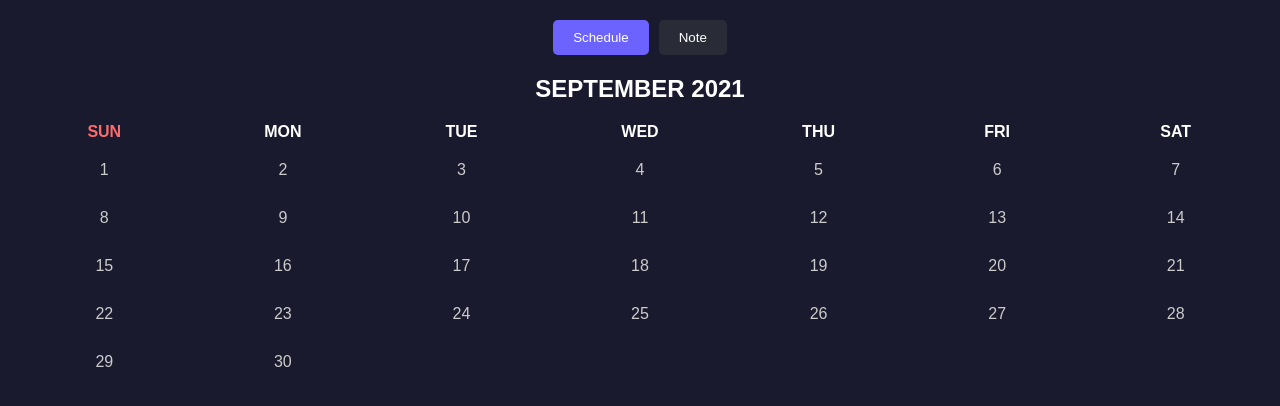
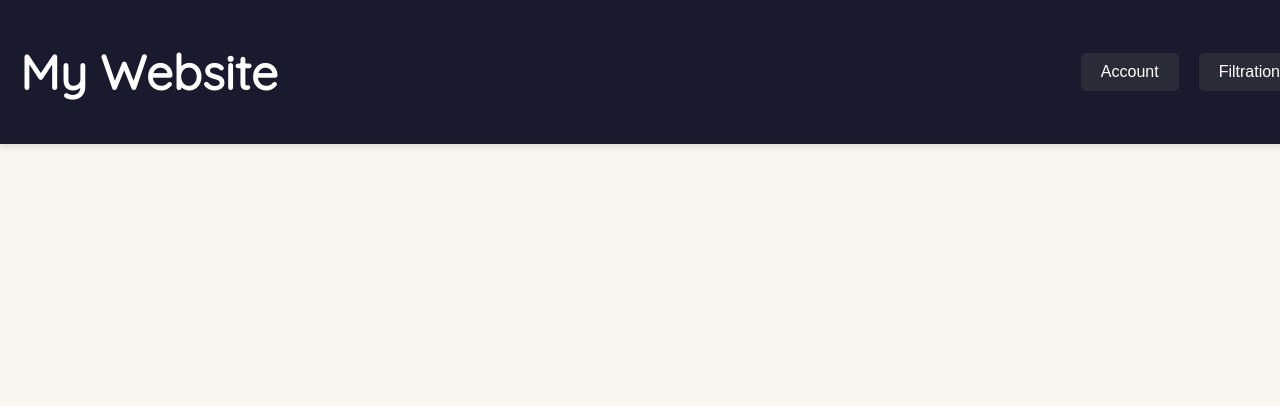
Before and after one commit to Sammany1/Traskio, a Next.js app in the folder frontend/my-app/: page / in a window 1280 px wide. Shown: the top 406 px of the page. Built offline with nearby package versions, Linux system fonts and the light colour scheme.

Commit message:
Made the header

```diff
--- a/frontend/my-app/package.json
+++ b/frontend/my-app/package.json
@@ -9,9 +9,9 @@
     "lint": "next lint"
   },
   "dependencies": {
-    "next": "^15.0.3",
-    "react": "^19.0.0-rc-66855b96-20241106",
-    "react-dom": "^19.0.0-rc-66855b96-20241106"
+    "next": "^15.0.4",
+    "react": "^19.0.0",
+    "react-dom": "^19.0.0"
   },
   "devDependencies": {
     "@types/node": "^20",
--- a/frontend/my-app/src/app/page.module.css
+++ b/frontend/my-app/src/app/page.module.css
@@ -115,8 +115,6 @@ a.secondary {
 .footer img {
   flex-shrink: 0;
 }
-
-/* Enable hover only on non-touch devices */
 @media (hover: hover) and (pointer: fine) {
   a.primary:hover {
     background: var(--button-primary-hover);
--- a/frontend/my-app/src/app/page.tsx
+++ b/frontend/my-app/src/app/page.tsx
@@ -1,10 +1,13 @@
 'use client';
-import React from "react";
-import Page2 from '../pages/Home/Page2';
+import React from 'react';
+import Header from '@/pages/Home/Header';
+import { BrowserRouter } from 'react-router-dom';
 
 const App = () => {
     return (
-        <Page2 />
+        <BrowserRouter>
+            <Header />
+        </BrowserRouter>
     );
 };
 
--- /dev/null
+++ b/frontend/my-app/src/pages/Home/Header.css
@@ -0,0 +1,73 @@
+.header {
+    position: fixed;
+    top: 0;
+    left: 0;
+    width: 100%;
+    background-color: #1a1a2e;
+    color: white;
+    display: flex;
+    justify-content: space-between;
+    align-items: center;
+    padding: 10px 20px;
+    box-shadow: 0 4px 6px rgba(0, 0, 0, 0.1);
+    z-index: 1000;
+  }
+
+  .logo {
+    cursor: pointer;
+    font-size: 1.5rem;
+    font-weight: bold;
+  }
+
+  .dropdown-container {
+    display: flex;
+    gap: 20px;
+  }
+  .dropdown {
+    position: relative;
+  }
+
+  .dropbtn {
+    background-color: #292b37;
+    color: white;
+    border: none;
+    padding: 10px 20px;
+    border-radius: 5px;
+    cursor: pointer;
+    font-size: 1rem;
+    transition: background-color 0.3s ease;
+  }
+
+  .dropbtn:hover {
+    background-color: #6c63ff;
+  }
+
+  .dropdown-content {
+    display: none;
+    position: absolute;
+    top: 100%;
+    left: 0;
+    background-color: #292b37;
+    box-shadow: 0 4px 6px rgba(0, 0, 0, 0.1);
+    min-width: 150px;
+    border-radius: 5px;
+    overflow: hidden;
+    z-index: 1000;
+  }
+
+  .dropdown-content span {
+    display: block;
+    padding: 10px 15px;
+    color: white;
+    text-decoration: none;
+    cursor: pointer;
+    font-size: 1rem;
+    transition: background-color 0.3s ease;
+  }
+
+  .dropdown-content span:hover {
+    background-color: #6c63ff;
+  }
+  .dropdown:hover .dropdown-content {
+    display: block;
+  }
--- /dev/null
+++ b/frontend/my-app/src/pages/Home/Header.jsx
@@ -0,0 +1,46 @@
+import React from "react";
+import { useNavigate } from "react-router-dom";
+import "./Header.css";
+
+const Header = () => {
+  const navigate = useNavigate();
+
+  const handleAccountSelection = (option) => {
+    if (option === "profile") navigate("/profile");
+    if (option === "logout") navigate("/");
+  };
+
+  const handleFiltrationSelection = (filter) => {
+    console.log(`Selected filter: ${filter}`);
+  };
+
+  return (
+    <header className="header">
+      <div className="logo" onClick={() => navigate("/")}>
+        <h1>My Website</h1>
+      </div>
+      <div className="dropdown-container">
+        {/* Account Dropdown */}
+        <div className="dropdown">
+          <button className="dropbtn">Account</button>
+          <div className="dropdown-content">
+            <span onClick={() => handleAccountSelection("profile")}>My Profile</span>
+            <span onClick={() => handleAccountSelection("logout")}>Logout</span>
+          </div>
+        </div>
+
+        {/* Filtration Dropdown */}
+        <div className="dropdown">
+          <button className="dropbtn">Filtration</button>
+          <div className="dropdown-content">
+            <span onClick={() => handleFiltrationSelection("filter1")}>Filter 1</span>
+            <span onClick={() => handleFiltrationSelection("filter2")}>Filter 2</span>
+            <span onClick={() => handleFiltrationSelection("filter3")}>Filter 3</span>
+          </div>
+        </div>
+      </div>
+    </header>
+  );
+};
+
+export default Header;
--- a/frontend/my-app/src/pages/Home/Page2.css
+++ b/frontend/my-app/src/pages/Home/Page2.css
@@ -3,17 +3,20 @@ body {
     padding: 0;
     background-color: #1a1a2e;
     color: #fff;
-    font-family: 'Arial', sans-serif;
+    font-family: "Arial", sans-serif;
   }
+
   .app-container {
     padding: 20px;
     min-height: 100vh;
     box-sizing: border-box;
   }
+
   .tabs {
     text-align: center;
     margin-bottom: 20px;
   }
+
   .tab-button {
     background-color: #292b37;
     color: #fff;
@@ -24,6 +27,7 @@ body {
     border-radius: 5px;
     transition: background-color 0.3s ease;
   }
+
   .tab-button.active {
     background-color: #6c63ff;
   }
@@ -34,6 +38,7 @@ body {
     .calendar {
     text-align: center;
   }
+
   .calendar h2 {
     margin-bottom: 20px;
   }
@@ -43,14 +48,17 @@ body {
     grid-template-columns: repeat(7, 1fr);
     gap: 10px;
   }
+
   .calendar-day {
     font-weight: bold;
     text-align: center;
     color: #fff;
   }
+
   .calendar-day.highlight {
     color: #ff6b6b;
   }
+
   .calendar-date {
     text-align: center;
     padding: 10px;
@@ -60,14 +68,23 @@ body {
     background-color: transparent;
     transition: background-color 0.3s ease, color 0.3s ease;
   }
+
   .calendar-date:hover {
     background-color: #6c63ff;
     color: #fff;
   }
+
   .calendar-date.selected {
     background-color: #6c63ff;
     color: #fff;
   }
+
+  .calendar-date.today {
+    border: 2px solid #6c63ff;
+    color: #6c63ff;
+  }
+
+  /* Notes */
   .note-textarea {
     width: 100%;
     height: 200px;
@@ -81,9 +98,11 @@ body {
     outline: none;
     transition: border 0.3s ease;
   }
+
   .note-textarea::placeholder {
     color: #ccc;
   }
+
   .note-textarea:focus {
     border: 2px solid #6c63ff;
   }
--- a/frontend/my-app/src/pages/Home/Page2.jsx
+++ b/frontend/my-app/src/pages/Home/Page2.jsx
@@ -2,24 +2,30 @@ import React, { useState } from 'react';
 import './page2.css';
 
 const Calendar = ({ selectedDate, onSelectDate }) => {
-    const daysInMonth = Array.from({ length: 30 }, (_, i) => i + 1);
+  const today = new Date();
+  const year = today.getFullYear();
+  const month = today.toLocaleString("default", { month: "long" });
+  const daysInMonth = new Date(year, today.getMonth() + 1, 0).getDate();
+  const startDay = new Date(year, today.getMonth(), 1).getDay();
+
+  const daysArray = [...Array(startDay).fill(null), ...Array.from({ length: daysInMonth }, (_, i) => i + 1)];
 
   return (
     <div className="calendar">
-            <h2>SEPTEMBER 2021</h2>
+      <h2>{`${month.toUpperCase()} ${year}`}</h2>
       <div className="calendar-grid">
-                {['SUN', 'MON', 'TUE', 'WED', 'THU', 'FRI', 'SAT'].map((day) => (
-                    <div key={day} className={`calendar-day ${day === 'SUN' ? 'highlight' : ''}`}>
+        {["SUN", "MON", "TUE", "WED", "THU", "FRI", "SAT"].map((day) => (
+          <div key={day} className={`calendar-day ${day === "SUN" ? "highlight" : ""}`}>
             {day}
           </div>
         ))}
-                {daysInMonth.map((day) => (
+        {daysArray.map((day, index) => (
           <div
-                        key={day}
-                        className={`calendar-date ${day === selectedDate ? 'selected' : ''}`}
+            key={index}
+            className={`calendar-date ${day === selectedDate ? "selected" : ""} ${day === today.getDate() ? "today" : ""}`}
             onClick={() => onSelectDate(day)}
           >
-                        {day}
+            {day || ""}
           </div>
         ))}
       </div>
@@ -31,40 +37,40 @@ const Notes = () => {
   return (
     <textarea
       className="note-textarea"
-            placeholder="Write your note here..."
+      placeholder="Write your T0-Do list here..."
     ></textarea>
   );
 };
 
-const CalendarNoteApp = () => {
-    const [activeTab, setActiveTab] = useState('schedule');
+const Page2 = () => {
+  const [activeTab, setActiveTab] = useState("schedule");
   const [selectedDate, setSelectedDate] = useState(null);
 
   return (
     <div className="app-container">
       <div className="tabs">
         <button
-                    className={`tab-button ${activeTab === 'schedule' ? 'active' : ''}`}
-                    onClick={() => setActiveTab('schedule')}
+          className={`tab-button ${activeTab === "schedule" ? "active" : ""}`}
+          onClick={() => setActiveTab("schedule")}
         >
           Schedule
         </button>
         <button
-                    className={`tab-button ${activeTab === 'note' ? 'active' : ''}`}
-                    onClick={() => setActiveTab('note')}
+          className={`tab-button ${activeTab === "note" ? "active" : ""}`}
+          onClick={() => setActiveTab("note")}
         >
-                    Note
+          To-Do List
         </button>
       </div>
 
       <div className="content">
-                {activeTab === 'schedule' && (
+        {activeTab === "schedule" && (
           <Calendar selectedDate={selectedDate} onSelectDate={setSelectedDate} />
         )}
-                {activeTab === 'note' && <Notes />}
+        {activeTab === "note" && <Notes />}
       </div>
     </div>
   );
 };
 
-export default CalendarNoteApp;
+export default Page2;
```
Also changed, not shown: frontend/my-app/src/app/calendar/page.tsx (added, +8 -0 lines), frontend/my-app/src/app/header.tsx (added, +11 -0 lines), 1 other file (tests, documents, lock files or other folders). Lines whose indentation alone changed are shown as unchanged.
